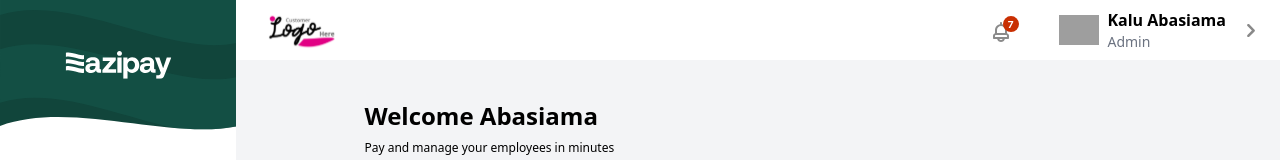
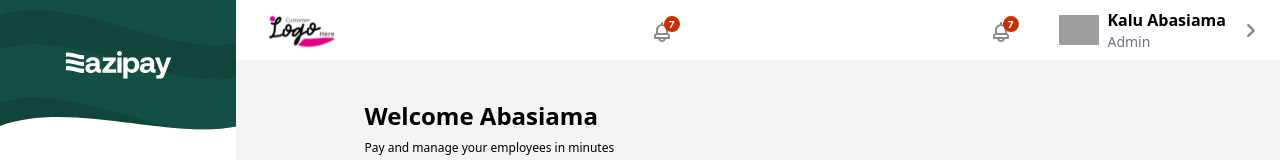
Before and after one commit to bandelefemi/eazipay, a Next.js app: page / in a window 1280 px wide. Shown: the top 160 px of the page. Built offline with nearby package versions, Linux system fonts and the light colour scheme; grey boxes are pictures that could not be loaded.

Commit message:
fixed navbar

```diff
--- a/components/navbar/Navbar.js
+++ b/components/navbar/Navbar.js
@@ -6,6 +6,8 @@ const Navbar = () => {
     <div className=' hidden md:block bg-white sticky top-0 p-2 w-full z-30'>
         <div className=' flex px-4 items-center justify-between'>
           <img src="/assets/logo/logo-c.svg" alt="" className=' h-10' />
+          <Image src="/assets/navicons/notify.svg" width={30} height={30} alt="notifications" className='' />
+
           <div className=' flex items-center gap-10'>
 
             <div className='cursor-pointer'>
```
Also changed, not shown: 1 other file (tests, documents, lock files or other folders).
